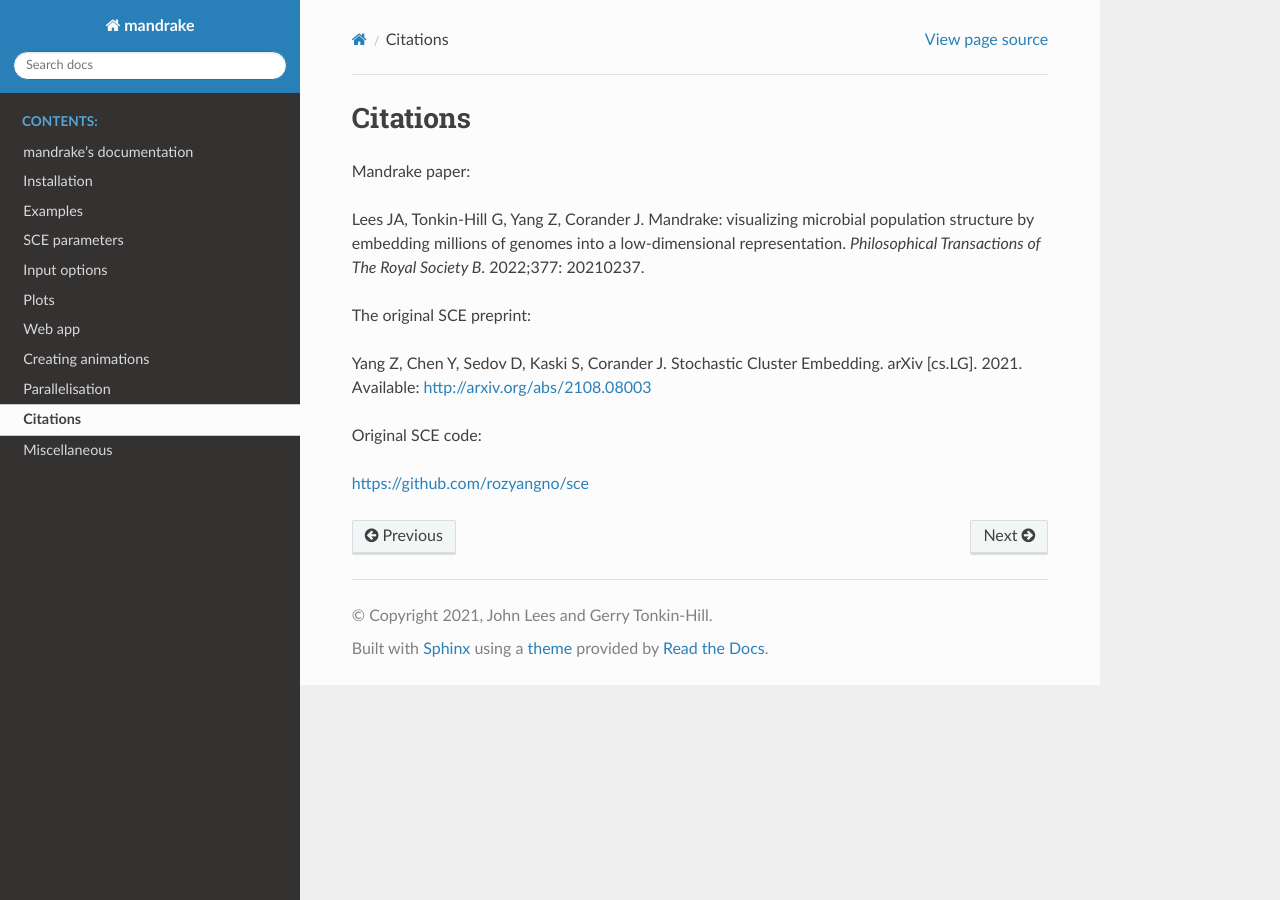
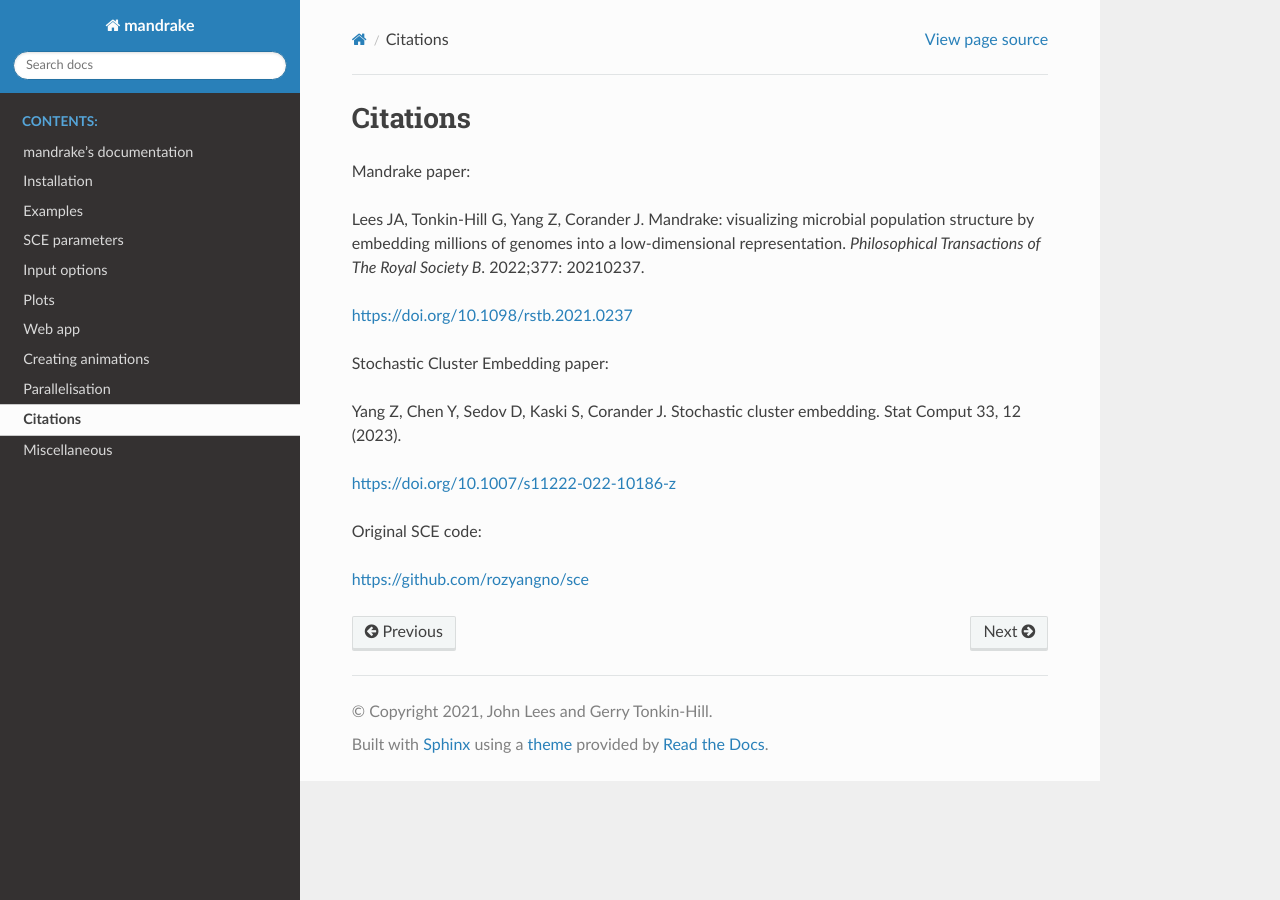
Before and after one commit to bacpop/mandrake, a Sphinx documentation site: the page built from docs/citing.rst, in a window 1280 px wide. Built offline with Sphinx 7.4.7 and the Read the Docs theme 2.0.0, drawn with Linux system fonts in a browser that asks for light colours.

Commit message:
Add SCE paper to docs

```diff
--- a/docs/citing.rst
+++ b/docs/citing.rst
@@ -8,10 +8,15 @@ Mandrake: visualizing microbial population structure by embedding millions of
 genomes into a low-dimensional representation. *Philosophical Transactions of
 The Royal Society B*. 2022;377: 20210237.
 
-The original SCE preprint:
+https://doi.org/10.1098/rstb.2021.0237
 
-Yang Z, Chen Y, Sedov D, Kaski S, Corander J. Stochastic Cluster Embedding.
-arXiv [cs.LG]. 2021. Available: http://arxiv.org/abs/2108.08003
+Stochastic Cluster Embedding paper:
+
+Yang Z, Chen Y, Sedov D, Kaski S, Corander J.
+Stochastic cluster embedding.
+Stat Comput 33, 12 (2023).
+
+https://doi.org/10.1007/s11222-022-10186-z
 
 Original SCE code:
 
```
